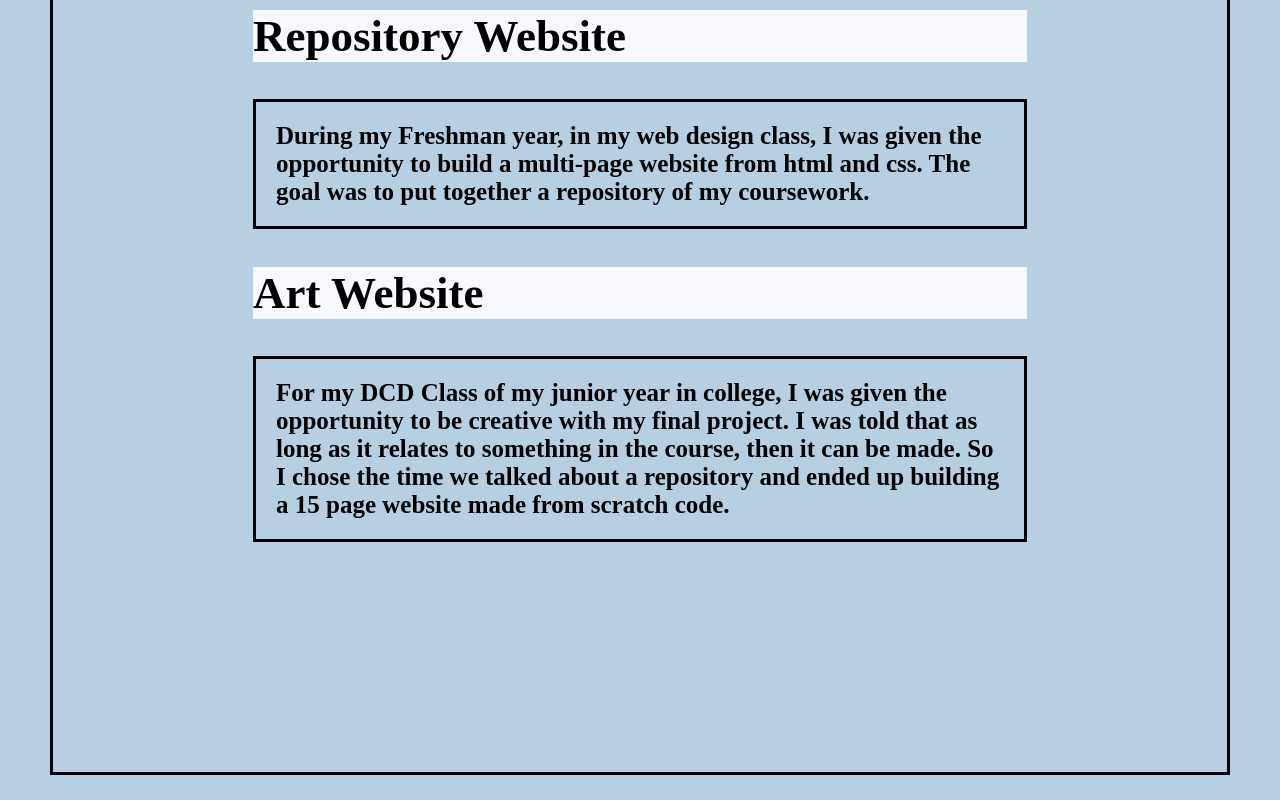
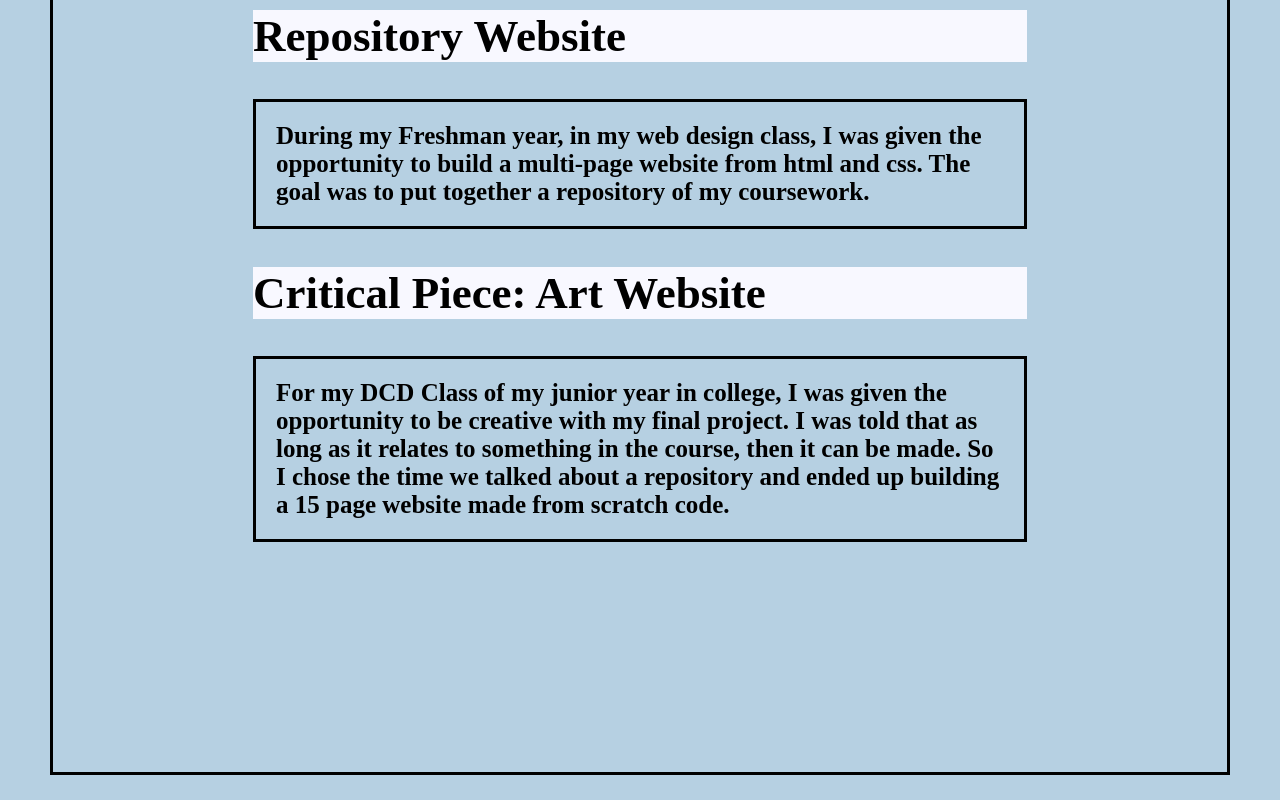
Before and after one commit to Emgoritha12/capstoneportfolio, a plain HTML site: page Projects.html in a window 1280 px wide. Shown: the part 1640-2440 px from the top of the page. Drawn offline with Linux system fonts and the light colour scheme.

Commit message:
Update Projects.html

```diff
--- a/Projects.html
+++ b/Projects.html
@@ -25,7 +25,7 @@ For one of my journalism classes, I was informed to do a case study on a group o
    <h2><a href="https://storymaps.arcgis.com/stories/c969863e3923463cabf172dc231db528">Mental Health In Greek Life: A Multimodial Data-Driven Story</a> </h2> <h3><p> For my DCD 309 Class, I was given the opportunity to work on a poll that would generate into a case study on mental health in Greek organizations. The project consists of data visualizations and poll data to provide insight on mental health within Greek organizations.
   <h2><a href="https://emgoritha12.github.io/EscapeRoom/index.html">Escape Room Website</a> </h2> <h3><p> For one of my foundational classes, freshman year, I was given the opportunity to build a interactive escape room website. The theme was based on the movie Indiana Jones and the Kingdom of the Crystal Skull. The goal is to get past the puzzles so that you can race to get the crystal skull, and at the end you "win" a prize. </p>
  <h2><a href="https://emgoritha12.github.io/WebDesignFinal/index.html">Repository Website</a> </h2> <h3><p> During my Freshman year, in my web design class, I was given the opportunity to build a multi-page website from html and css. The goal was to put together a repository of my coursework.
-   <h2><a href="https://emgoritha12.github.io/ArtPortfolioRepository/index.html">Art Website</a> </h2> <h3><p> For my DCD Class of my junior year in college, I was given the opportunity to be creative with my final project. I was told that as long as it relates to something in the course, then it can be made. So I chose the time we talked about a repository and ended up building a 15 page website made from scratch code. </p>
+   <h2><a href="https://emgoritha12.github.io/ArtPortfolioRepository/index.html">Critical Piece: Art Website</a> </h2> <h3><p> For my DCD Class of my junior year in college, I was given the opportunity to be creative with my final project. I was told that as long as it relates to something in the course, then it can be made. So I chose the time we talked about a repository and ended up building a 15 page website made from scratch code. </p>
 <!-- partial -->
 
 </body>
```
